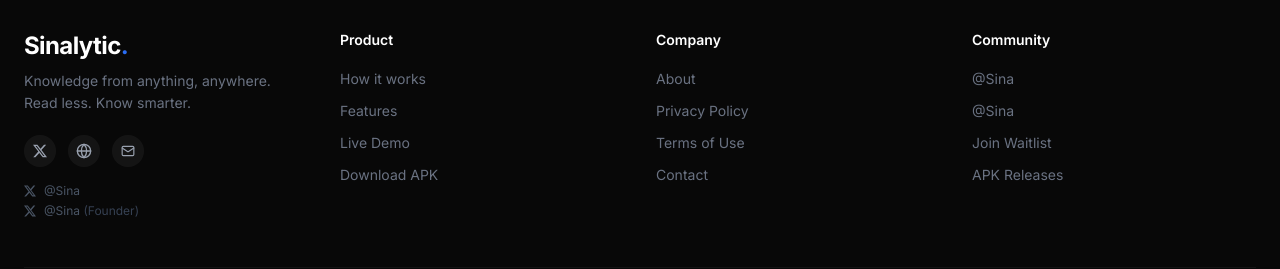
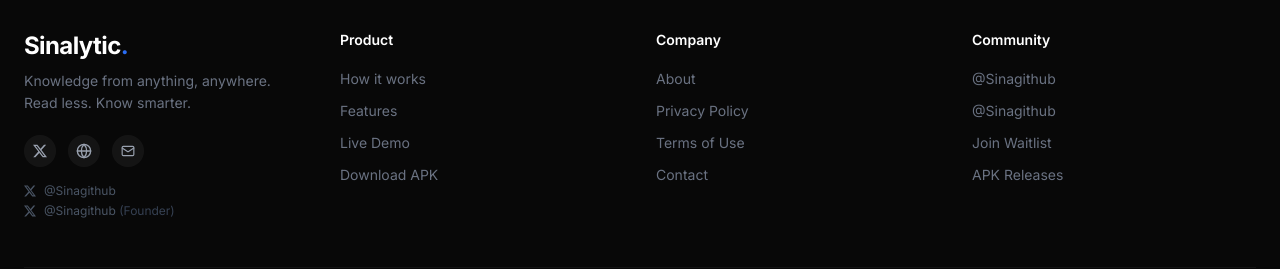
Before and after one commit to yusufsafary/sinalytica-landing, a React (Vite) app: page / in a window 1280 px wide. Shown: the part 4371-4640 px from the top of the page. Built offline with nearby package versions, Linux system fonts and the light colour scheme.

Commit message:
chore: ganti akun X ke @Sinagithub

```diff
--- a/src/components/Footer.tsx
+++ b/src/components/Footer.tsx
@@ -16,8 +16,8 @@
     { label: "Contact", href: "mailto:hello@sinalytic.life" },
   ],
   Community: [
-    { label: "@Sina", href: "https://x.com/Sina", ext: true },
-    { label: "@Sina", href: "https://x.com/Sina", ext: true },
+    { label: "@Sinagithub", href: "https://x.com/Sinagithub", ext: true },
+    { label: "@Sinagithub", href: "https://x.com/Sinagithub", ext: true },
     { label: "Join Waitlist", href: "/#waitlist", ext: false },
     { label: "APK Releases", href: "https://github.com/yusufsafary/sinalytica-landing/releases", ext: true },
   ],
@@ -37,10 +37,10 @@
             </p>
             <div className="flex items-center gap-3 mb-4">
               <a
-                href="https://x.com/Sina"
+                href="https://x.com/Sinagithub"
                 target="_blank"
                 rel="noreferrer"
-                title="@Sina"
+                title="@Sinagithub"
                 className="w-8 h-8 rounded-full bg-white/5 flex items-center justify-center hover:bg-white/15 transition-colors group"
               >
                 <SiX className="w-3.5 h-3.5 text-gray-400 group-hover:text-white transition-colors" />
@@ -66,14 +66,14 @@
             <div className="text-xs text-gray-600 space-y-1">
               <div className="flex items-center gap-2">
                 <SiX className="w-3 h-3 shrink-0" />
-                <a href="https://x.com/Sina" target="_blank" rel="noreferrer" className="hover:text-gray-400 transition-colors">
-                  @Sina
+                <a href="https://x.com/Sinagithub" target="_blank" rel="noreferrer" className="hover:text-gray-400 transition-colors">
+                  @Sinagithub
                 </a>
               </div>
               <div className="flex items-center gap-2">
                 <SiX className="w-3 h-3 shrink-0" />
-                <a href="https://x.com/Sina" target="_blank" rel="noreferrer" className="hover:text-gray-400 transition-colors">
-                  @Sina <span className="text-gray-700">(Founder)</span>
+                <a href="https://x.com/Sinagithub" target="_blank" rel="noreferrer" className="hover:text-gray-400 transition-colors">
+                  @Sinagithub <span className="text-gray-700">(Founder)</span>
                 </a>
               </div>
             </div>
```
